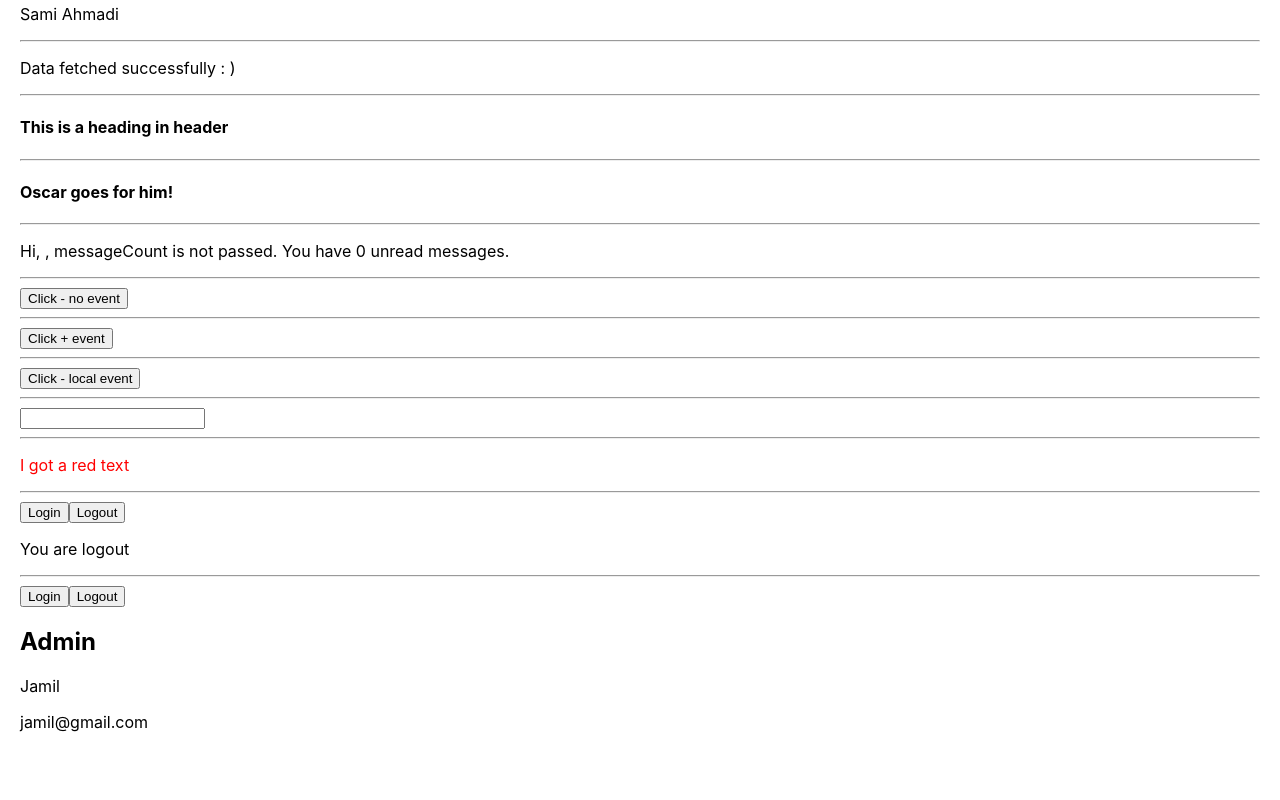
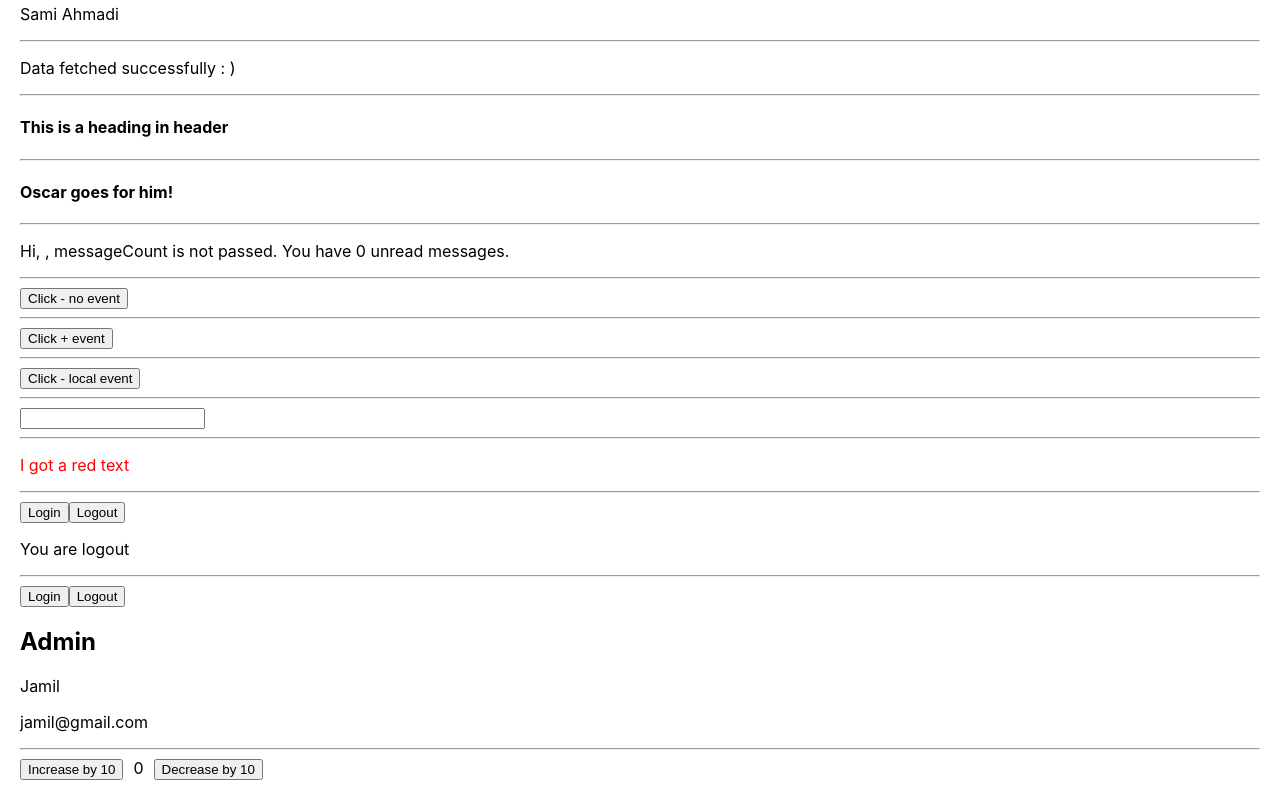
Before and after one commit to khalilnazari/react-typescript-basic, a React (Create React App) app: page / in a window 1280 px wide. Shown: the part 356-1156 px from the top of the page. Before the commit the page ends 1124 px from the top, so only its background shows below. Built offline with nearby package versions, Linux system fonts and the light colour scheme.

Commit message:
Type for useReducer is covered

```diff
--- a/src/App.tsx
+++ b/src/App.tsx
@@ -12,6 +12,7 @@ import Input from './components/Input';
 import StyleContainer from './components/StyleContainer';
 import LocalState from './components/LocalState'
 import LocalStateFutureValue from './components/LocalStateFutureValue';
+import UseReducerType from './components/UseReducerType';
 
 function App() {
 
@@ -112,6 +113,9 @@ function App() {
       <hr />
 
       <LocalStateFutureValue />
+      <hr />
+
+      <UseReducerType />
     </div>
   );
 }
--- /dev/null
+++ b/src/components/UseReducerType.tsx
@@ -0,0 +1,50 @@
+import React, { useReducer } from 'react'
+
+// Tyep of state
+type stateType = {
+    count: number,
+}
+
+// Type for action
+type actionType = {
+    type: string,
+    payload: number
+}
+
+// inistual state for useReducer
+const initialState = {count:0};
+
+// apply above type
+const reducer = (state:stateType, action:actionType) => {
+    switch (action.type) {
+        case 'increase':
+            return {count: state.count + action.payload};
+
+        case 'decrease':
+            return {count: state.count - action.payload};
+
+        default:
+            return state;
+    }
+}
+
+
+const UseReducerType = () => {
+    // state
+    const [state, dispatch] = useReducer(reducer, initialState)
+
+    // jsx
+    return (
+        <div>
+            <button onClick={() => dispatch({type:'increase', payload:10})}>Increase by 10</button>
+            <span style={{marginRight:'10px', marginLeft:'10px'}}>{state.count}</span>
+            <button onClick={() => dispatch({type:'decrease', payload:10})}>Decrease by 10</button>
+            {/*
+                Tyepscripe complain for below data pass.
+                <button onClick={() => dispatch({type:false, payload:'10'})}>Decrease by 10</button>
+            */}
+        </div>
+    )
+}
+
+export default UseReducerType;
```
